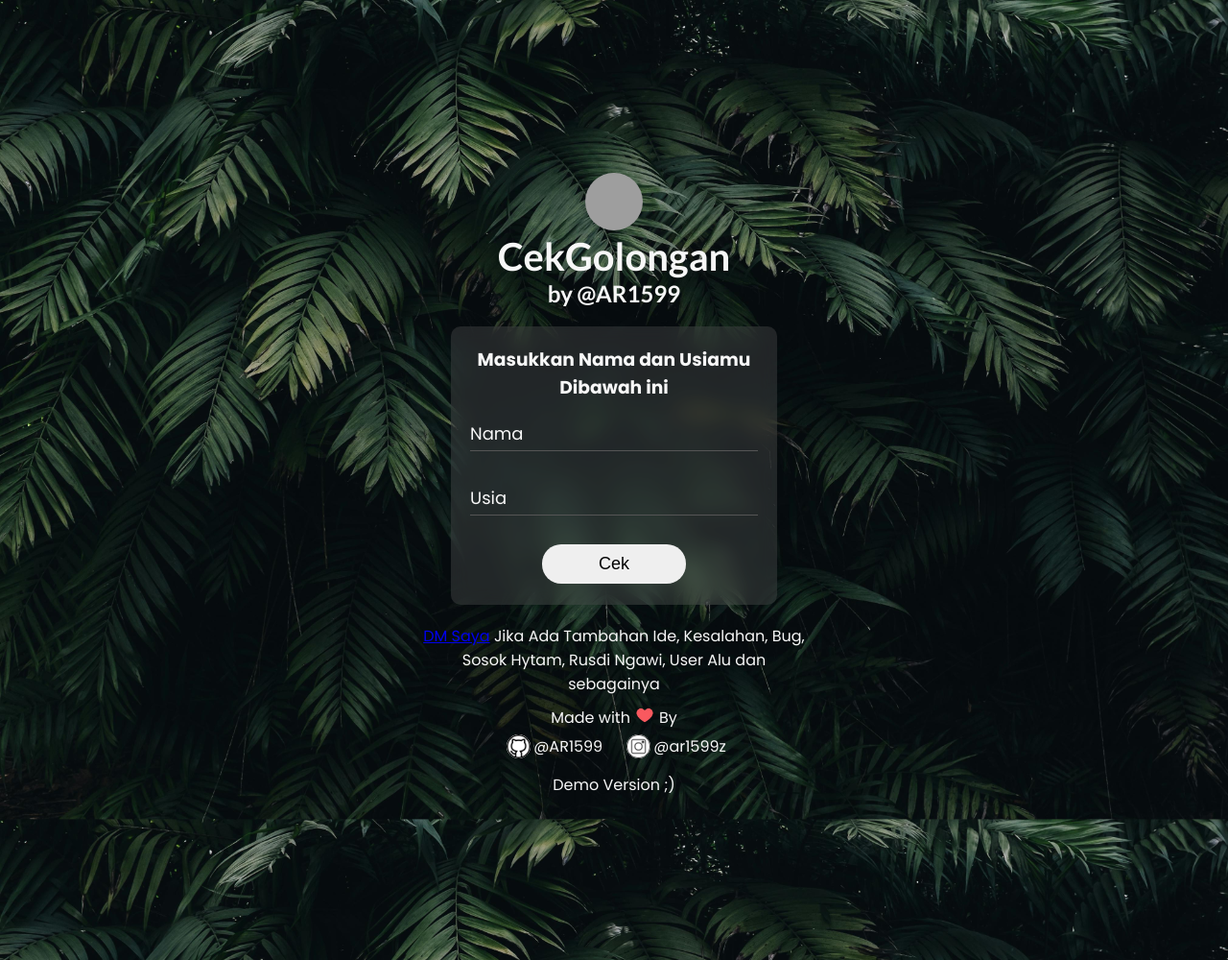
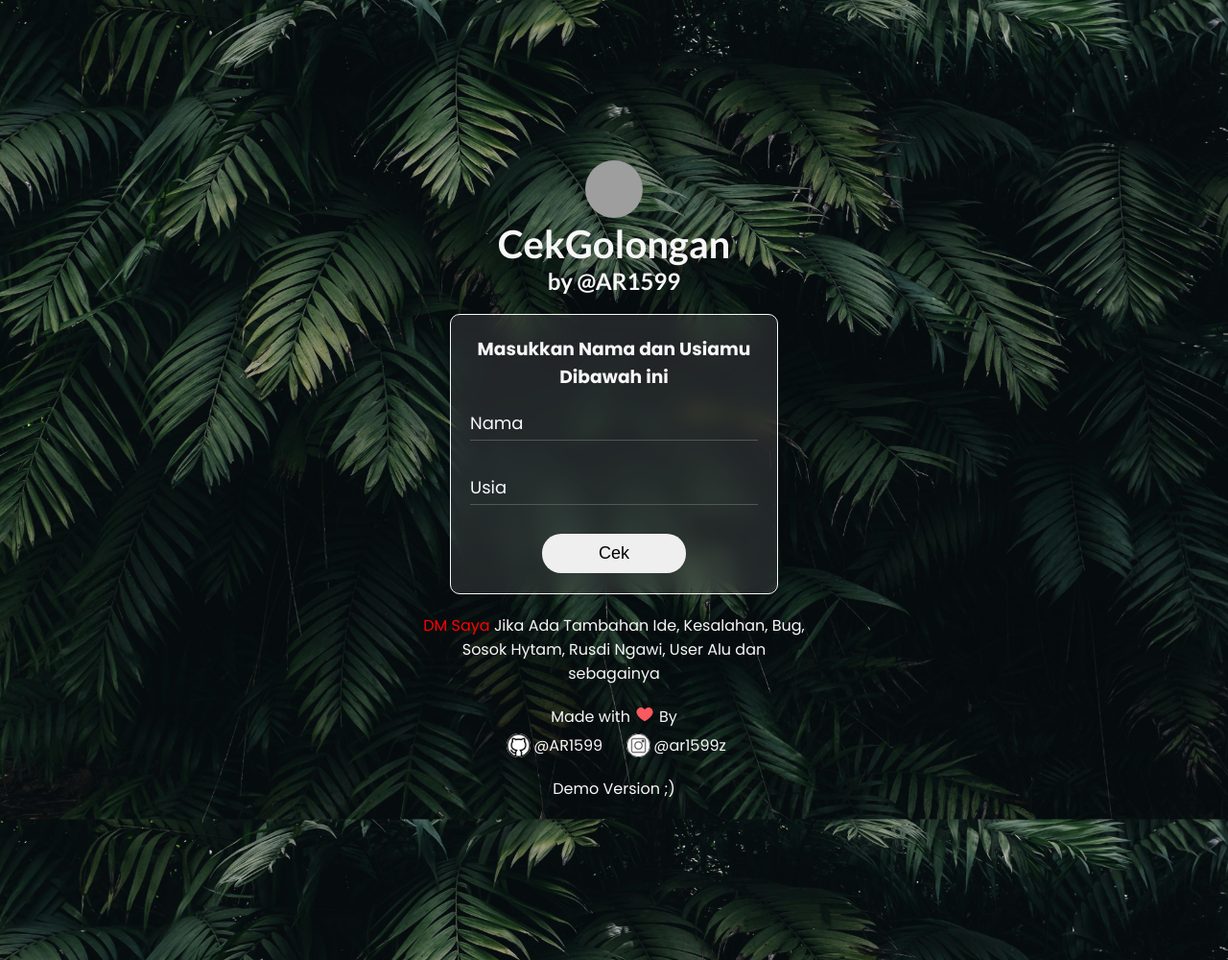
Before and after one commit to AR1599/CekGolongan, a plain HTML site: page index.html in a window 1280 px wide. Shown: the whole page at 96% size. Drawn offline with Linux system fonts and the light colour scheme; grey boxes are pictures that could not be loaded.

Commit message:
Update style.css

```diff
--- a/style.css
+++ b/style.css
@@ -25,8 +25,9 @@ body {
 	text-align: center;
 }
 
+/*judulContainer*/
 #judulContainer {
-	margin: 10px 0px 20px 0px;
+	margin-bottom: 20px;
 	font-family: lato;
 }
 
@@ -44,14 +45,26 @@ body {
 	height: 60px;
 	border-radius: 100%;
 }
+/*judulContainer END*/
 
+/*kontenContainer*/
 #kontenContainer {
 	width: 300px;
 	height: 250px;
 	padding: 20px;
+	display: flex;
+	justify-content: center;
+	align-items: center;
 	background-color: rgba(100, 100, 100, 0.3);
 	backdrop-filter: blur(10px);
 	border-radius: 10px;
+	border: 1px solid #f7f7f7;
+}
+
+#kontenContainer p {
+	font-size: 30px;
+	font-weight: 600;
+	color: blue;
 }
 
 #cekForm {
@@ -96,7 +109,7 @@ body {
 
 input:focus + label,
 input:not(:placeholder-shown) + label {
-	transform: translateY(-20px);
+	transform: translateY(-25px);
 }
 
 button {
@@ -114,13 +127,23 @@ button:focus {
 	color: white;
 }
 
+/*kontenContainer END*/
+
+/*helpContainer*/
 #helpContainer {
-	margin-top: 20px;
+	margin: 20px;
 	width: 400px;
 }
 
+#helpContainer a {
+	color: red;
+	text-decoration: none;
+}
+/*helpContainer END*/
+
+/*creditContainer*/
 #creditContainer {
-	margin: 10px 0px 15px 0px;
+	margin-bottom: 20px;
 }
 
 #creditContainer p {
@@ -153,3 +176,4 @@ button:focus {
 	background-color: white;
 	border-radius: 100%;
 }
+/*creditContainer END*/
```
